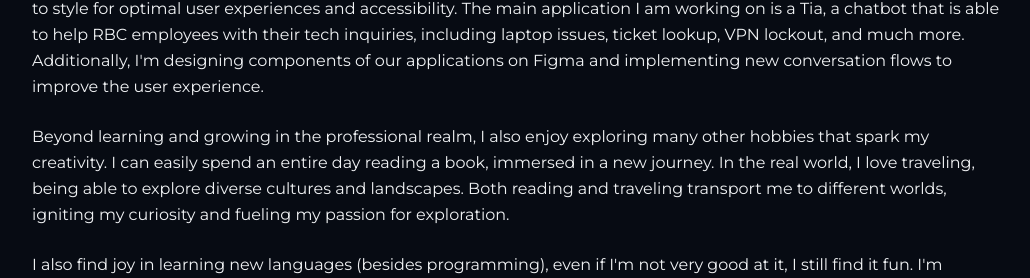
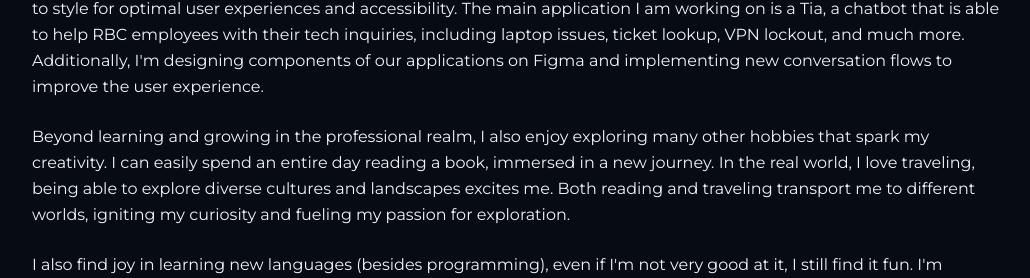
Before and after one commit to billie-zhang/portfolio-page, a React (Create React App) app: page / in a window 1280 px wide. Shown: the part 2838-3116 px from the top of the page, without its empty margins (120-1150 px from the left). Built offline with nearby package versions, Linux system fonts and the light colour scheme; a web font is replaced by a local one.

Commit message:
update about me

```diff
--- a/src/components/About.jsx
+++ b/src/components/About.jsx
@@ -52,8 +52,9 @@ const About = () => {
           exploring many other hobbies that spark my creativity. I can easily
           spend an entire day reading a book, immersed in a new journey. In the
           real world, I love traveling, being able to explore diverse cultures
-          and landscapes. Both reading and traveling transport me to different
-          worlds, igniting my curiosity and fueling my passion for exploration.
+          and landscapes excites me. Both reading and traveling transport me to
+          different worlds, igniting my curiosity and fueling my passion for
+          exploration.
         </p>
 
         <br />
```
